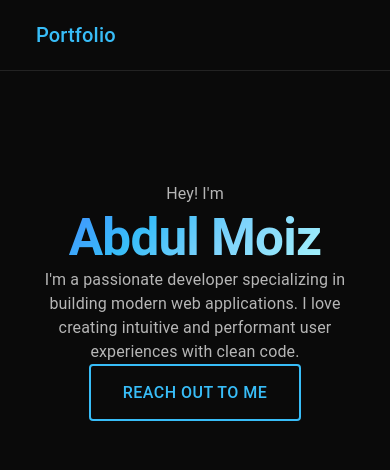
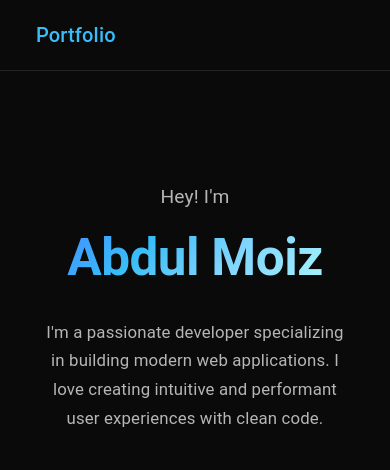
Before and after one commit to moizmoizdev/portfolio-v2, a React (Create React App) app: page / in a window 390 px wide. Shown: the top 470 px of the page. Built offline with nearby package versions, Linux system fonts and the light colour scheme; some icons are missing.

Commit message:
Fixed Positioning

```diff
--- a/src/components/sections/Hero.css
+++ b/src/components/sections/Hero.css
@@ -9,29 +9,29 @@
 }
 
 .hero-content {
-  display: flex;
-  flex-direction: column;
-  justify-content: center;
-  align-items: flex-start;
-  padding-right: 6rem;
+  display: flex !important;
+  flex-direction: column !important;
+  justify-content: center !important;
+  align-items: flex-start !important;
+  padding-right: 6rem !important;
 }
 
 .text-content {
-  margin-bottom: 4rem;
-  text-align: left;
+  margin-bottom: 4rem !important;
+  text-align: left !important;
 }
 
 .intro-text {
-  font-size: 1.2rem;
-  margin-bottom: 1rem;
-  color: var(--text-secondary);
+  font-size: 1.2rem !important;
+  margin-bottom: 1rem !important;
+  color: var(--text-secondary) !important;
 }
 
 .name {
   font-size: 5rem !important;
-  line-height: 1.1;
-  margin-bottom: 2rem;
-  letter-spacing: -0.5px;
+  line-height: 1.1 !important;
+  margin-bottom: 2rem !important;
+  letter-spacing: -0.5px !important;
   font-weight: bold !important;
   /* Enhanced gradient with better colors and positioning */
   background: linear-gradient(
@@ -40,33 +40,34 @@
     #38bdf8 30%,
     #7dd3fc 60%,
     #a5f3fc 100%
-  );
-  -webkit-background-clip: text;
-  -webkit-text-fill-color: transparent;
-  background-clip: text;
-  display: inline-block;
-  transition: transform 1s ease-in-out;
+  ) !important;
+  -webkit-background-clip: text !important;
+  -webkit-text-fill-color: transparent !important;
+  background-clip: text !important;
+  display: inline-block !important;
+  transition: transform 1s ease-in-out !important;
 }
 
 .name:hover {
-  transform: scale(1.05);
+  transform: scale(1.05) !important;
   background: linear-gradient(
     135deg,
     #38bdf8 0%,
     #7dd3fc 30%,
     #a5f3fc 60%,
     #bae6fd 100%
-  );
-  -webkit-background-clip: text;
-  background-clip: text;
+  ) !important;
+  -webkit-background-clip: text !important;
+  background-clip: text !important;
 }
 
 .description {
-  font-size: 1.15rem;
-  line-height: 1.7;
-  margin-bottom: 3rem;
-  max-width: 540px;
-  color: var(--text-secondary);
+  font-size: 1.15rem !important;
+  line-height: 1.7 !important;
+  margin-top: 0.5rem !important;
+  margin-bottom: 2rem !important;
+  max-width: 540px !important;
+  color: var(--text-secondary) !important;
 }
 
 .contact-button {
@@ -82,34 +83,34 @@
 
 .contact-button:hover {
   background-color: rgba(56, 189, 248, 0.08) !important;
-  transform: translateY(-3px);
-  box-shadow: 0 6px 10px rgba(0, 0, 0, 0.2);
+  transform: translateY(-3px) !important;
+  box-shadow: 0 6px 10px rgba(0, 0, 0, 0.2) !important;
 }
 
 .image-container {
-  display: flex;
-  justify-content: flex-end;
-  align-items: center;
-  padding-left: 2rem;
+  display: flex !important;
+  justify-content: flex-end !important;
+  align-items: center !important;
+  padding-left: 2rem !important;
 }
 
 .profile-image {
-  object-fit: cover;
-  box-shadow: 0 10px 25px rgba(0, 0, 0, 0.2);
-  width: 320px;
-  height: 320px;
-  border-radius: 50%;
-  border: 7px solid rgba(56, 189, 248, 0.7);
-  transition: transform 0.3s ease-in-out;
+  object-fit: cover !important;
+  box-shadow: 0 10px 25px rgba(0, 0, 0, 0.2) !important;
+  width: 320px !important;
+  height: 320px !important;
+  border-radius: 50% !important;
+  border: 7px solid rgba(56, 189, 248, 0.7) !important;
+  transition: transform 0.3s ease-in-out !important;
 }
 
 .profile-image:hover {
-  transform: scale(1.05);
+  transform: scale(1.05) !important;
 }
 
 /* Animation for the entire section */
 .hero-section {
-  animation: fadeIn 1s ease-out;
+  animation: fadeIn 1s ease-out !important;
 }
 
 @keyframes fadeIn {
@@ -126,7 +127,7 @@
 /* Media queries for responsiveness */
 @media (max-width: 1200px) {
   .hero-content {
-    padding-right: 4rem;
+    padding-right: 4rem !important;
   }
 
   .name {
@@ -134,24 +135,24 @@
   }
 
   .profile-image {
-    width: 280px;
-    height: 280px;
+    width: 280px !important;
+    height: 280px !important;
   }
 }
 
 @media (max-width: 900px) {
   .hero-section {
-    padding: 100px 0 80px;
-    text-align: center;
+    padding: 100px 0 80px !important;
+    text-align: center !important;
   }
 
   .hero-content {
-    padding-right: 0;
-    align-items: center;
+    padding-right: 0 !important;
+    align-items: center !important;
   }
 
   .text-content {
-    text-align: center;
+    text-align: center !important;
   }
 
   .name {
@@ -159,19 +160,19 @@
   }
 
   .description {
-    margin: 0 auto 2.5rem auto;
+    margin: 0 auto 2.5rem auto !important;
   }
 
   .image-container {
-    justify-content: center;
-    margin-top: 3rem;
-    padding-left: 0;
+    justify-content: center !important;
+    margin-top: 3rem !important;
+    padding-left: 0 !important;
   }
 }
 
 @media (max-width: 600px) {
   .hero-section {
-    padding: 80px 0 60px;
+    padding: 80px 0 60px !important;
   }
 
   .name {
@@ -179,11 +180,11 @@
   }
 
   .description {
-    font-size: 1.05rem;
+    font-size: 1.05rem !important;
   }
 
   .profile-image {
-    width: 240px;
-    height: 240px;
+    width: 240px !important;
+    height: 240px !important;
   }
 }
--- a/src/components/sections/Hero.jsx
+++ b/src/components/sections/Hero.jsx
@@ -16,9 +16,17 @@ const HeroSection = () => {
               <Typography variant="h1" className="name">
                 Abdul Moiz
               </Typography>
-              <Typography variant="body1" className="description">
+              <Typography
+                variant="body1"
+                className="description"
+                sx={{
+                  marginTop: '3.5rem',
+                  marginBottom: '6rem'
+                }}
+              >
                 I'm a passionate developer specializing in building modern web applications.
                 I love creating intuitive and performant user experiences with clean code.
+
               </Typography>
               <Button
                 variant="outlined"
```
